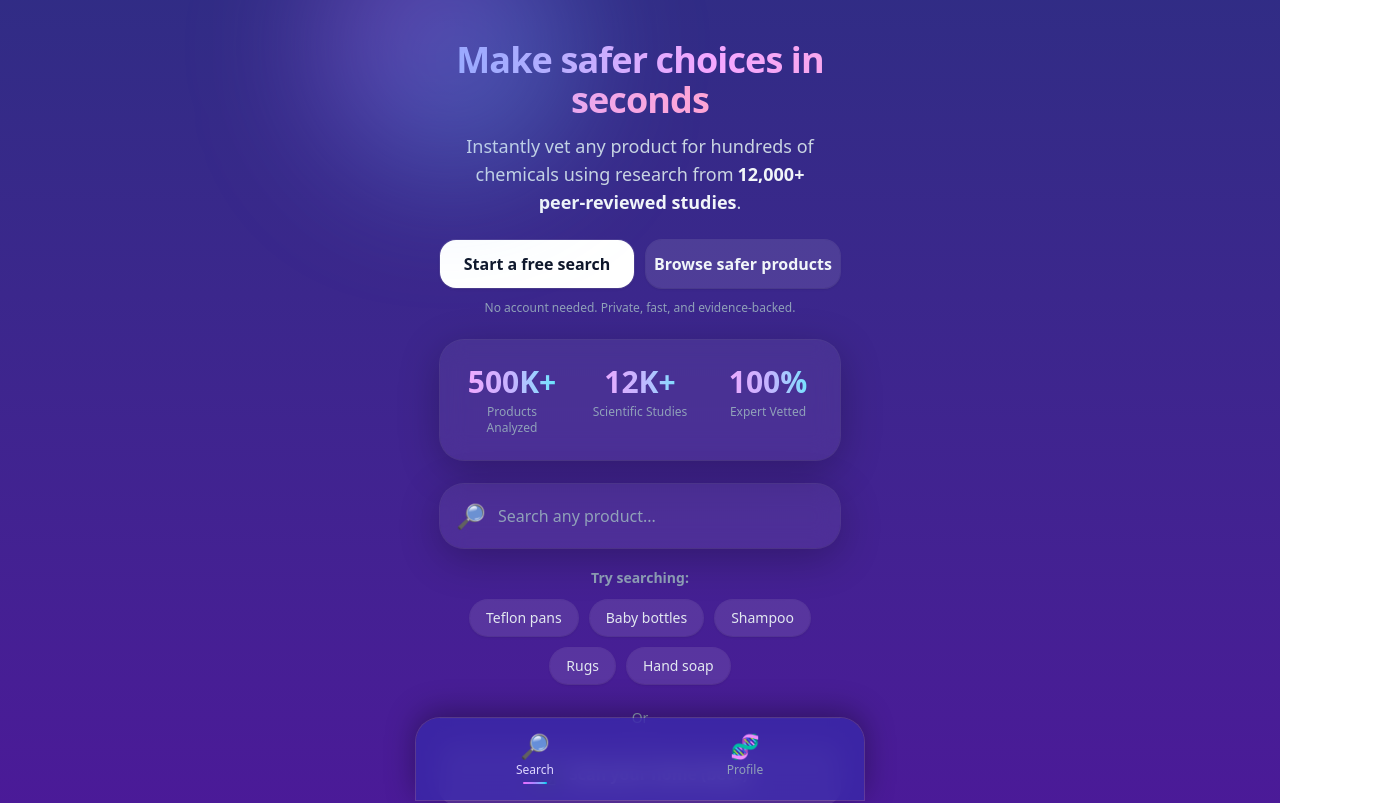
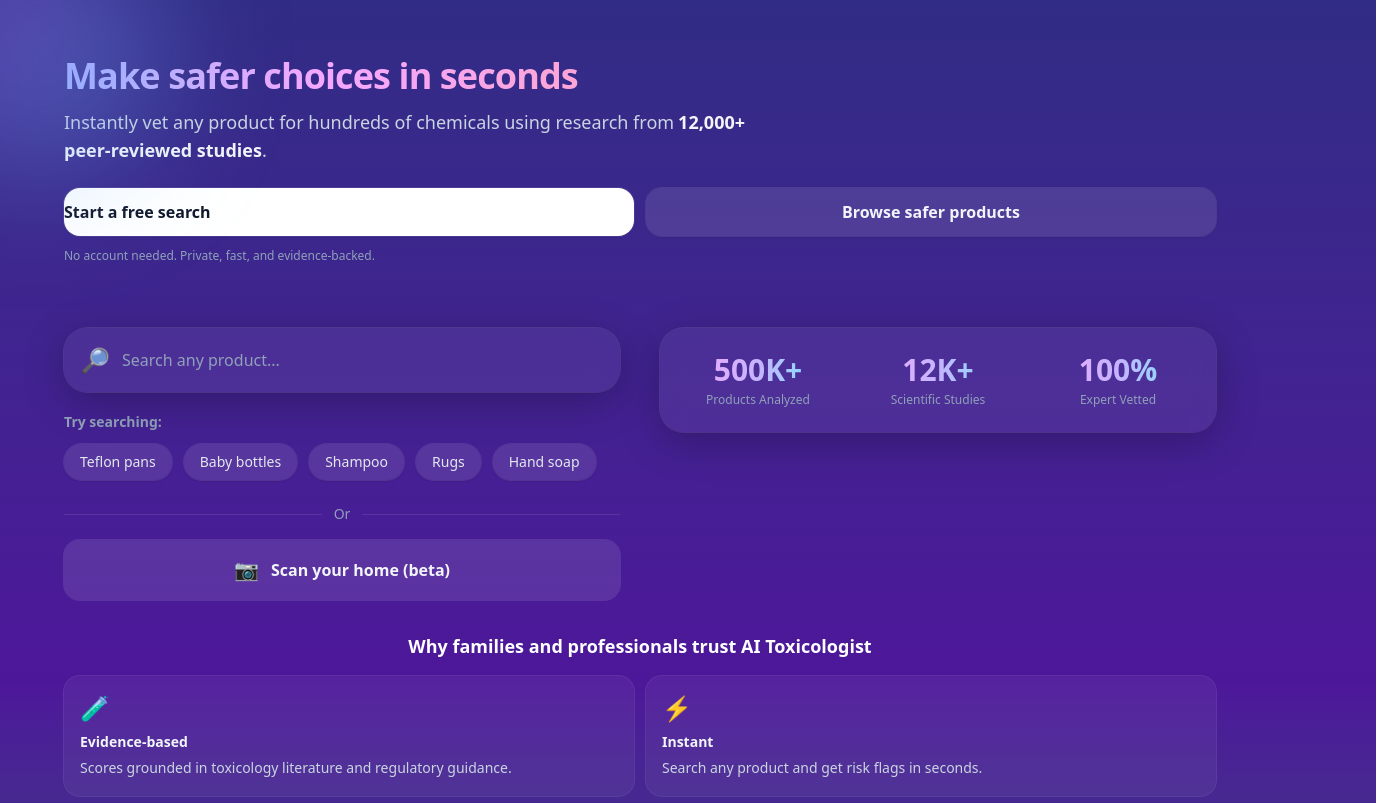
Before and after one commit to alon1600/aitox, a Next.js app: page / in a window 1280 px wide. Shown: the top 803 px of the page, 1376 px wide, since content can reach past the window. Built offline with nearby package versions, Linux system fonts and the light colour scheme.

Commit message:
Desktop layout: wider container, responsive home grid, hide bottom nav on desktop; brighter deep palette

```diff
--- a/src/app/layout.tsx
+++ b/src/app/layout.tsx
@@ -22,7 +22,7 @@
   return (
     <html lang="en">
       <body className={`${inter.variable} antialiased bg-gradient-to-b from-indigo-900 via-violet-900 to-cyan-900 text-slate-50`}>
-        <div className="relative mx-auto min-h-[100svh] w-full max-w-md pb-24">
+        <div className="relative mx-auto min-h-[100svh] w-full max-w-7xl lg:px-8 pb-24">
           {/* decorative gradient blobs for brand identity */}
           <div aria-hidden className="pointer-events-none absolute -top-20 -left-24 h-64 w-64 rounded-full bg-gradient-to-br from-fuchsia-400/40 via-indigo-400/35 to-cyan-300/35 blur-3xl" />
           <div aria-hidden className="pointer-events-none absolute -bottom-10 -right-24 h-72 w-72 rounded-full bg-gradient-to-br from-cyan-300/35 via-sky-400/35 to-fuchsia-400/40 blur-3xl" />
--- a/src/app/page.tsx
+++ b/src/app/page.tsx
@@ -5,15 +5,15 @@
 
 export default function Home() {
   return (
-    <div className="mx-auto flex min-h-[100svh] w-full max-w-md flex-col">
-      <main className="flex flex-1 flex-col px-6 pb-28 pt-10">
-        <header className="text-center">
+    <div className="mx-auto flex min-h-[100svh] w-full max-w-7xl flex-col">
+      <main className="flex flex-1 flex-col px-6 lg:px-8 pb-28 pt-10 lg:pt-14">
+        <header className="text-center lg:text-left">
           <h1 className="text-4xl font-extrabold tracking-tight">
             <span className="bg-gradient-to-r from-indigo-300 via-fuchsia-300 to-pink-300 bg-clip-text text-transparent">
               Make safer choices in seconds
             </span>
           </h1>
-          <p className="mt-3 text-lg leading-7 text-slate-300">
+          <p className="mt-3 text-lg leading-7 text-slate-300 max-w-2xl lg:max-w-3xl">
             Instantly vet any product for hundreds of chemicals using research from
             <span className="ml-1 font-semibold text-slate-100">12,000+ peer‑reviewed studies</span>.
           </p>
@@ -32,30 +32,17 @@
           </p>
         </header>
 
-        <StatsCard
-          stats={[
-            { value: "500K+", label: "Products\nAnalyzed" },
-            { value: "12K+", label: "Scientific\nStudies" },
-            { value: "100%", label: "Expert\nVetted" },
-          ].map((s) => ({ value: s.value, label: s.label.replace("\\n", " ") }))}
-        />
-
+        <div className="mt-6 lg:mt-10 grid grid-cols-1 lg:grid-cols-2 lg:items-start lg:gap-10">
+          <div>
             <div id="search">
               <SearchBar />
             </div>
-
             <section className="mt-5">
-          <h3 className="text-center text-sm font-semibold text-slate-400">
+              <h3 className="text-center lg:text-left text-sm font-semibold text-slate-400">
                 Try searching:
               </h3>
-          <div className="mt-3 flex flex-wrap justify-center gap-3">
-            {[
-              "Teflon pans",
-              "Baby bottles",
-              "Shampoo",
-              "Rugs",
-              "Hand soap",
-            ].map((label) => (
+              <div className="mt-3 flex flex-wrap lg:justify-start justify-center gap-3">
+                {["Teflon pans","Baby bottles","Shampoo","Rugs","Hand soap"].map((label) => (
                   <Chip key={label} label={label} />
                 ))}
               </div>
@@ -75,6 +62,18 @@
                 Scan your home (beta)
               </Link>
             </section>
+          </div>
+
+          <div>
+            <StatsCard
+          stats={[
+            { value: "500K+", label: "Products\nAnalyzed" },
+            { value: "12K+", label: "Scientific\nStudies" },
+            { value: "100%", label: "Expert\nVetted" },
+          ].map((s) => ({ value: s.value, label: s.label.replace("\\n", " ") }))}
+        />
+          </div>
+        </div>
         <section className="mt-8">
           <h2 className="text-center text-lg font-bold text-white">Why families and professionals trust AI Toxicologist</h2>
           <div className="mt-4 grid grid-cols-1 gap-3 sm:grid-cols-2">
@@ -109,7 +108,7 @@
         </section>
 
         <section className="mt-8">
-          <div className="grid grid-cols-1 gap-3 sm:grid-cols-2">
+          <div className="grid grid-cols-1 gap-3 sm:grid-cols-2 lg:max-w-xl">
             <Link href="/shop" className="rounded-2xl bg-white text-center text-slate-900 py-3 font-semibold shadow ring-1 ring-white/10 hover:bg-slate-100">Shop safer picks</Link>
             <Link href="/profile" className="rounded-2xl bg-white/10 text-center py-3 font-semibold text-slate-100 ring-1 ring-white/10 hover:bg-white/15">Join the waitlist</Link>
           </div>
--- a/src/app/profile/page.tsx
+++ b/src/app/profile/page.tsx
@@ -1,6 +1,6 @@
 export default function ProfilePage() {
   return (
-    <div className="mx-auto flex min-h-[100svh] w-full max-w-md flex-col bg-zinc-50 px-6 pb-28 pt-10">
+    <div className="mx-auto flex min-h-[100svh] w-full max-w-5xl flex-col bg-zinc-50 px-6 lg:px-8 pb-28 pt-10">
       <h1 className="text-2xl font-bold">Profile</h1>
       <p className="mt-2 text-zinc-500">Sign in and personalize your preferences soon.</p>
     </div>
--- a/src/app/shop/page.tsx
+++ b/src/app/shop/page.tsx
@@ -1,6 +1,6 @@
 export default function ShopPage() {
   return (
-    <div className="mx-auto flex min-h-[100svh] w-full max-w-md flex-col bg-zinc-50 px-6 pb-28 pt-10">
+    <div className="mx-auto flex min-h-[100svh] w-full max-w-5xl flex-col bg-zinc-50 px-6 lg:px-8 pb-28 pt-10">
       <h1 className="text-2xl font-bold">Shop</h1>
       <p className="mt-2 text-zinc-500">Coming soon.</p>
     </div>
--- a/src/components/BottomNav.tsx
+++ b/src/components/BottomNav.tsx
@@ -12,7 +12,7 @@
   const pathname = usePathname();
 
   return (
-    <nav className="sticky bottom-0 left-0 right-0 mx-auto w-full max-w-md rounded-t-3xl bg-indigo-800/70 px-4 py-2 backdrop-blur-md shadow-[0_-6px_30px_rgba(0,0,0,0.35)] ring-1 ring-white/15">
+    <nav className="sticky bottom-0 left-0 right-0 mx-auto w-full max-w-md rounded-t-3xl bg-indigo-800/70 px-4 py-2 backdrop-blur-md shadow-[0_-6px_30px_rgba(0,0,0,0.35)] ring-1 ring-white/15 lg:hidden">
       <ul className="grid grid-cols-2 gap-1">
         {tabs.map((t) => {
           const active = pathname === t.href;
```
Lines whose indentation alone changed are shown as unchanged.
